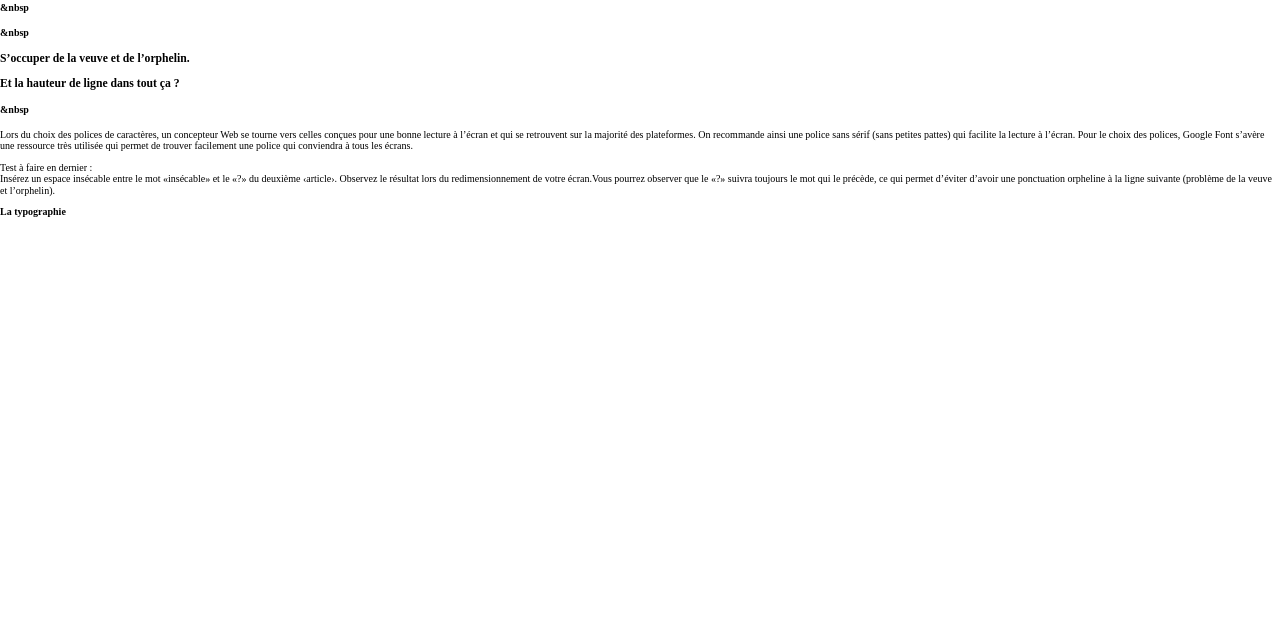
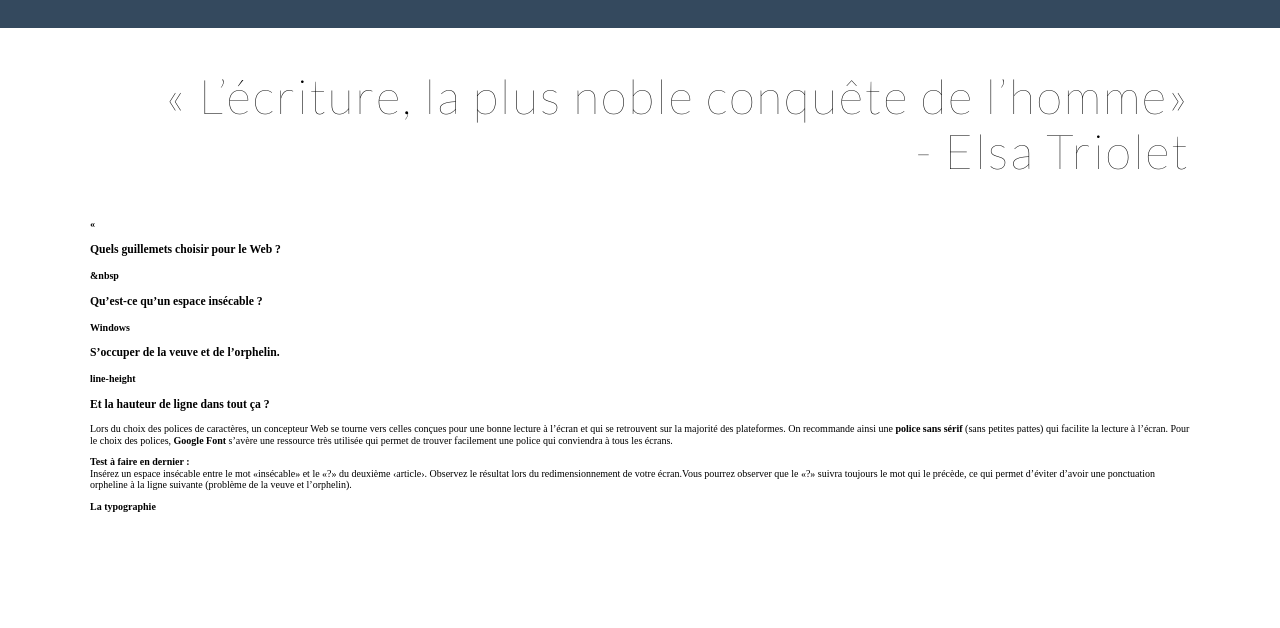
Before and after one commit to GabrielMartineau/semaine04, a plain HTML site: page index.html in a window 1280 px wide. Shown: the part 172-800 px from the top of the page. Drawn offline with Linux system fonts and the light colour scheme.

Commit message:
Début code css

```diff
--- a/css/styles.css
+++ b/css/styles.css
@@ -7,5 +7,35 @@ html{
  }
 
 body{
+    margin: 0;
+}
 
+.wrapper{
+    max-width: 1100px;
+    margin: 0 auto;
 }
+
+header{
+    color: white;
+    background-color: #34495E;
+}
+
+h1{
+    font-family: "Roboto", sans-serif;
+    font-weight: 900;
+    font-size: 9.6rem;
+    letter-spacing: 30px;
+    text-align: center;
+
+    margin: 0;
+    padding-top: 45px;
+    padding-bottom: 45px;
+}
+
+h2{
+    font-family: "Lato", sans-serif;
+    font-weight: 100;
+    font-size: 4.8rem;
+    letter-spacing: 2px;
+    text-align: right;
+}
--- a/index.html
+++ b/index.html
@@ -5,11 +5,11 @@
     <meta name="viewport" content="width=device-width, initial-scale=1.0">
     <title>La typographie</title>
 
-    <link rel="stylesheet" href="css/normalize.css">
-
     <link rel="preconnect" href="https://fonts.googleapis.com">
     <link rel="preconnect" href="https://fonts.gstatic.com" crossorigin>
     <link href="https://fonts.googleapis.com/css2?family=Lato:ital,wght@0,100;0,300;0,400;0,700;0,900;1,100;1,300;1,400;1,700;1,900&family=Quicksand:wght@300..700&family=Roboto:ital,wght@0,100;0,300;0,400;0,500;0,700;0,900;1,100;1,300;1,400;1,500;1,700;1,900&display=swap" rel="stylesheet">
+
+    <link rel="stylesheet" href="css/normalize.css">
 
     <link rel="stylesheet" href="css/styles.css">
 
@@ -29,32 +29,32 @@
 
     <section class="regles">
         <div class="wrapper">
-            <article>
-                <h4 class="rond">&amp;nbsp</h4>
+            <article class="gauche">
+                <h4 class="rond">«</h4>
                 <h3>Quels guillemets choisir pour le Web ?</h3>
             </article>
 
-            <article>
+            <article class="droite">
+                <h4 class="rond">&amp;nbsp</h4>
                 <h3>Qu’est-ce qu’un espace insécable ?</h3>
-                <h4 class="rond">&amp;nbsp</h4>
             </article>
 
-            <article>
-                <h4 class="rond">&amp;nbsp</h4>
+            <article class="gauche">
+                <h4 class="rond">Windows</h4>
                 <h3>S’occuper de la veuve et de l’orphelin.</h3>
             </article>
 
-            <article>
+            <article class="droite">
+                <h4 class="rond">line-height</h4>
                 <h3>Et la hauteur de ligne dans tout ça ?</h3>
-                <h4 class="rond">&amp;nbsp</h4>
             </article>
         </div>
     </section>
 
     <section class="info">
         <div class="wrapper">
-            <p>Lors du choix des polices de caractères, un concepteur Web se tourne vers celles conçues pour une bonne lecture à l’écran et qui se retrouvent sur la majorité des plateformes. On recommande ainsi une police sans sérif (sans petites pattes) qui facilite la lecture à l’écran. Pour le choix des polices, Google Font s’avère une ressource très utilisée qui permet de trouver facilement une police qui conviendra à tous les écrans.</p>
-            <p>Test à faire en dernier : <br>
+            <p>Lors du choix des polices de caractères, un concepteur Web se tourne vers celles conçues pour une bonne lecture à l’écran et qui se retrouvent sur la majorité des plateformes. On recommande ainsi une <strong>police sans sérif</strong> (sans petites pattes) qui facilite la lecture à l’écran. Pour le choix des polices, <strong>Google Font</strong> s’avère une ressource très utilisée qui permet de trouver facilement une police qui conviendra à tous les écrans.</p>
+            <p><strong>Test à faire en dernier :</strong> <br>
                 Insérez un espace insécable entre le mot «insécable» et le «?» du deuxième &lsaquo;article&rsaquo;. Observez le résultat lors du  redimensionnement de votre écran.Vous pourrez observer que le «?» suivra toujours le mot qui le précède, ce qui permet d’éviter d’avoir une ponctuation orpheline à la ligne suivante (problème de la veuve et l’orphelin).</p>
         </div>
     </section>
```
